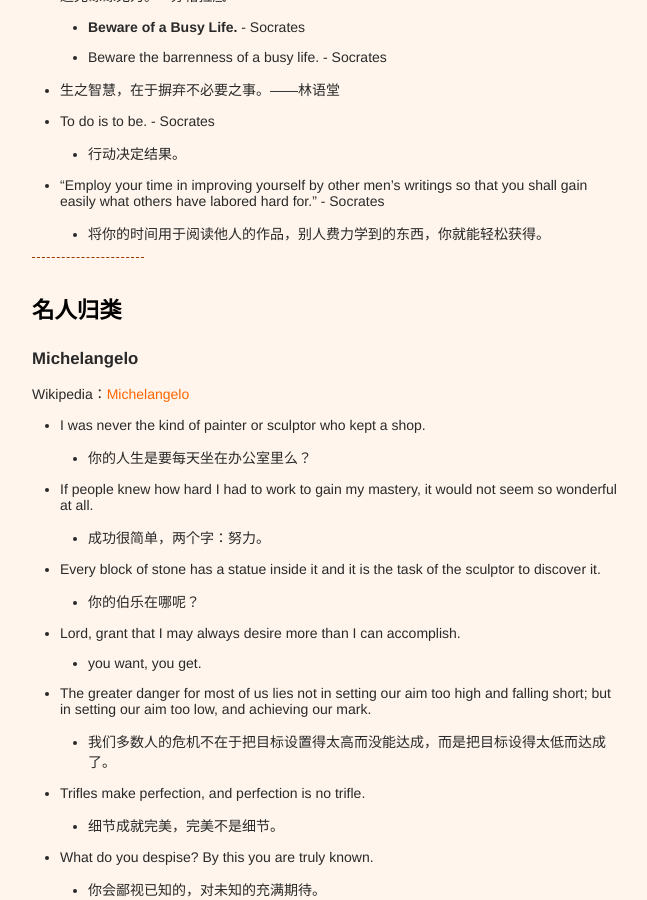
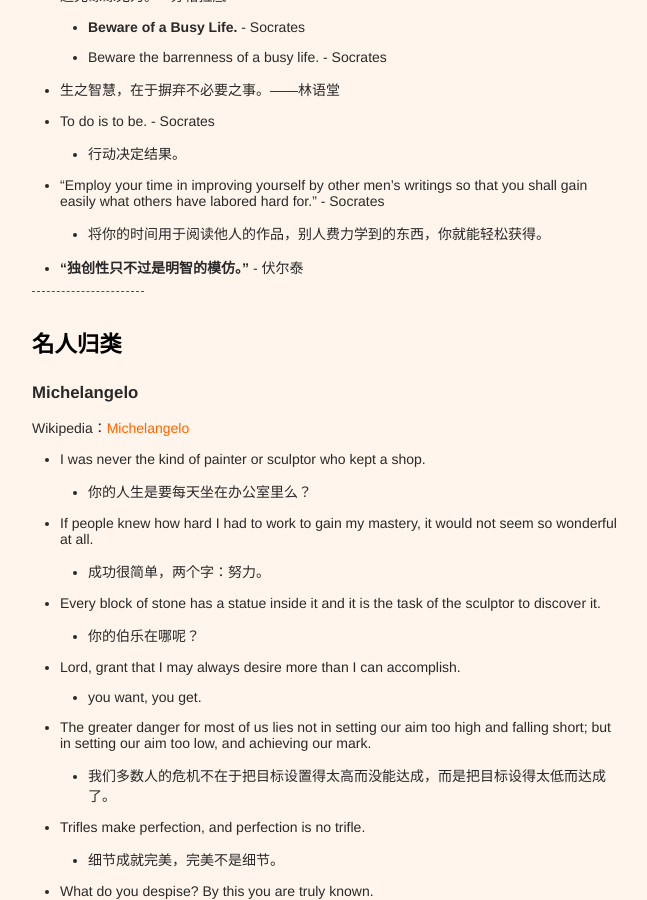
Before and after one commit to xianyuxmu/xianyuxmu.github.io, a Jekyll site: the page built from _posts/2017-06-17-chicken-soup.md, in a window 1280 px wide and 900 px high, scrolled down 6714 px. Shown: the whole window, without its empty margins (314-961 px from the left). Built offline with Jekyll 4.4.1, drawn with Linux system fonts in a browser that asks for light colours; comment, search, counter and statistics services are not loaded.

Commit message:
今日鸡汤

```diff
--- a/_posts/2017-06-17-chicken-soup.md
+++ b/_posts/2017-06-17-chicken-soup.md
@@ -185,6 +185,7 @@
 	-  行动决定结果。
 - “Employ your time in improving yourself by other men's writings so that you shall gain easily what others have labored hard for.” - Socrates
 	- 将你的时间用于阅读他人的作品，别人费力学到的东西，你就能轻松获得。
+- **“独创性只不过是明智的模仿。”** - 伏尔泰
 
 
 ----
```
